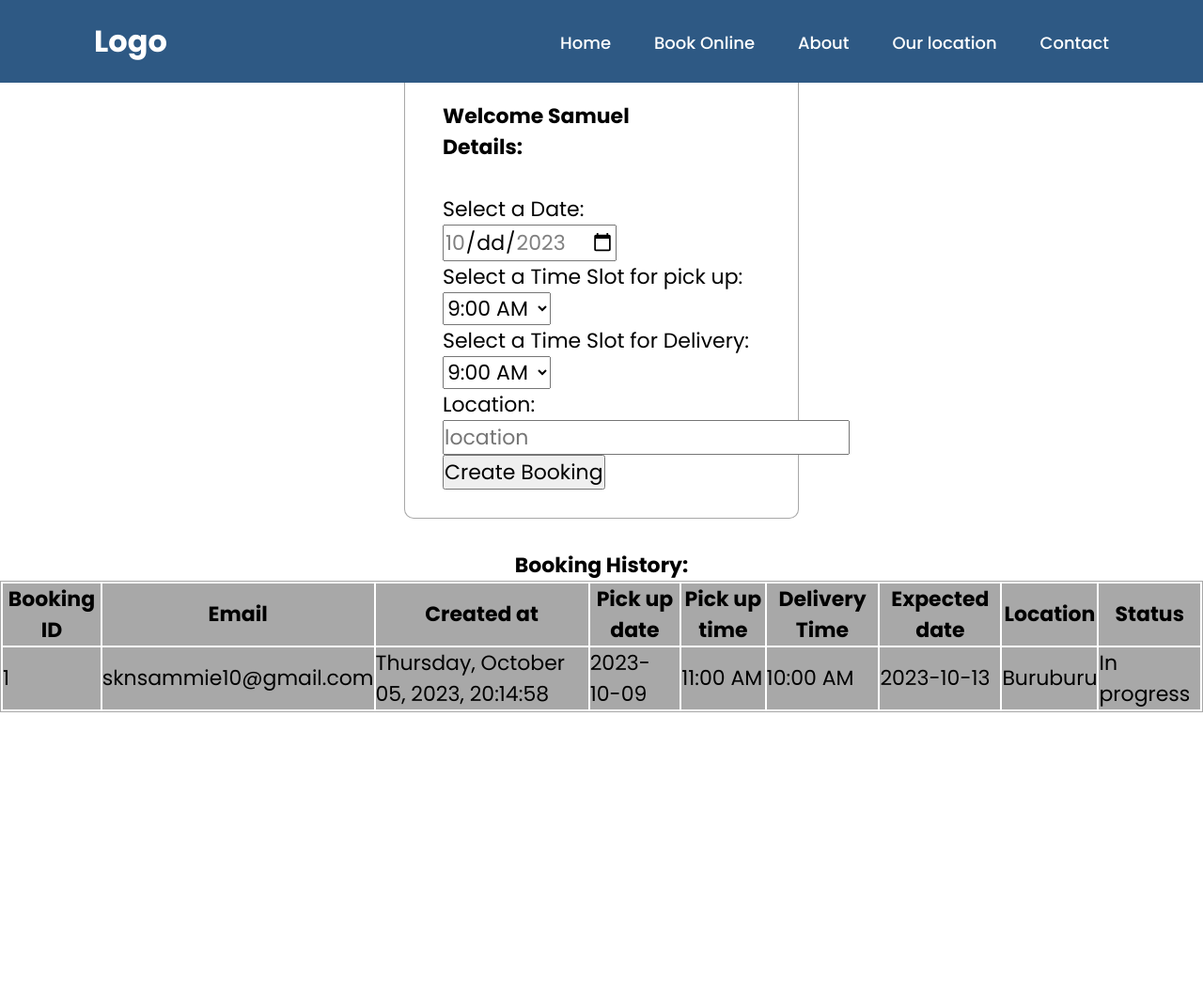
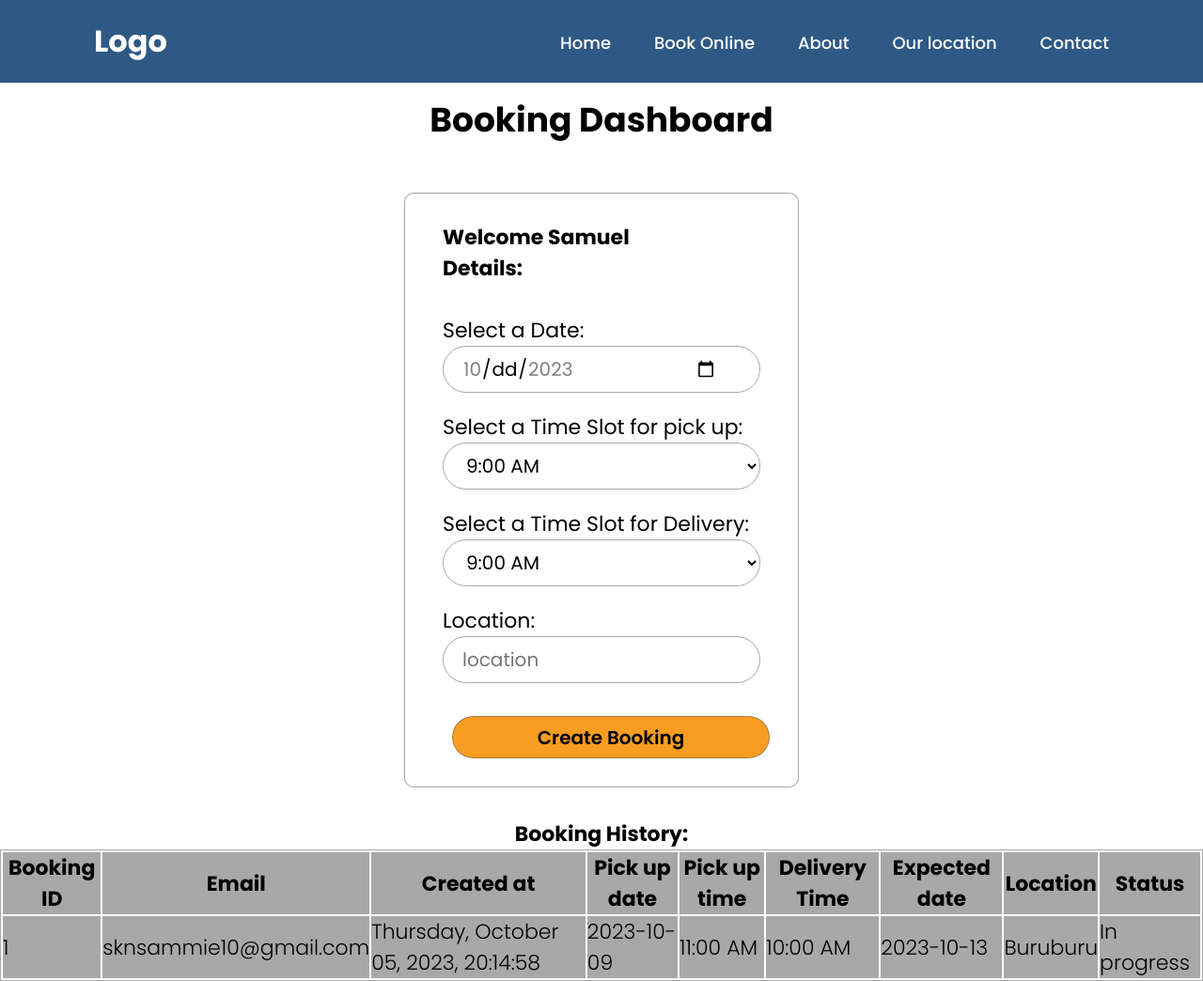
Before and after one commit to KayongoYongo/mama-fua-website, a Flask app: page /view_booking in a window 1280 px wide. Shown: the whole page at 94% size. Before the commit the page ends 758 px from the top, so only its background shows below. Run offline with Flask 3, Linux system fonts and the light colour scheme.

Commit message:
user dashboard css update

```diff
--- a/static/styles/user_dashboard.css
+++ b/static/styles/user_dashboard.css
@@ -20,13 +20,63 @@ body {
     flex-direction: column;
 }
 
+h1 {
+    margin-top: 100px;
+    font-size: 36px;
+}
+
 .form-booking {
+    margin-top: 50px;
     width : 420px;
     background: white;
     color: black;
     border-radius: 10px;
     padding: 30px 40px;
     border: 0.5px solid rgba(92, 92, 92, 0.534);
+}
+
+.btn {
+    background-color: rgb(249,157,34);
+    width: 100%;
+    height: 45px;
+    border: none;
+    outline: none;
+    border: 0.5px solid rgba(92, 92, 92, 0.534);
+    border-radius: 40px;
+    font-size: 20px;
+    font-weight: 600;
+    margin-left: 10px;
+    margin-right: 10px;
+}
+
+.btn:hover {
+    background-color: rgb(46,89,132);
+}
+
+.input-box input {
+    width: 100%;
+    height: 50px;
+    background: transparent;
+    border: none;
+    outline: none;
+    border: 0.5px solid rgba(92, 92, 92, 0.534);
+    border-radius: 40px;
+    font-size: 20px;
+    padding: 20px 45px 20px 20px;
+    margin-bottom: 20px;
+}
+
+.timeSlots {
+    width: 100%;
+    height: 50px;
+    background: transparent;
+    border: none;
+    outline: none;
+    border: 0.5px solid rgba(92, 92, 92, 0.534);
+    border-radius: 40px;
+    font-size: 20px;
+    padding-left: 20px;
+    margin-bottom: 20px;
 }
 
 table {
@@ -37,3 +87,25 @@ table {
 tr {
     background-color: rgba(92, 92, 92, 0.534);
 }
+
+td  {
+    font-weight: 200;
+    margin-left: 20px;
+    margin-right: 20px;
+}
+
+.flash {
+    position: relative;
+    height: 40px;
+    width: 100%;
+    color: red;
+    font-size: 18px;
+    display: flex;
+    justify-content: center;
+    align-items: center;
+}
+
+.flash-message-div {
+    margin-top: 15px;
+    margin-bottom: 15px;
+}
```
